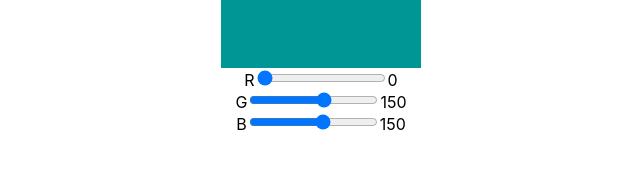
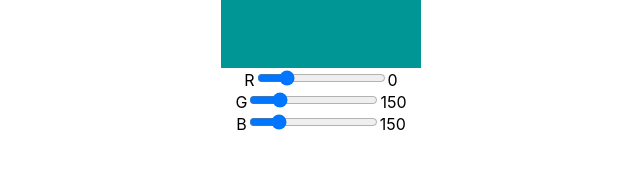
Before and after one commit to sasie59/react-homework, a React (Create React App) app: page /#/HW11ColorPad in a window 1280 px wide. Shown: the part 281-450 px from the top of the page, without its empty margins (319-959 px from the left). Built offline with nearby package versions, Linux system fonts and the light colour scheme.

Commit message:
fix(HW11 hooks)

```diff
--- a/src/HW11ColorPad.js
+++ b/src/HW11ColorPad.js
@@ -7,8 +7,11 @@ export default function HW11ColorPad() {
     b: 150,
   });
 
-  const handleChange = ({target}) => {
-    setPad(target.value);
+  const handleChange = (color, {target}) => {
+    setPad({
+      ...pad,
+      [color]: target.value
+    });
   };
 
   return (
@@ -26,31 +29,25 @@ export default function HW11ColorPad() {
       R
       <input
         type="range"
-        name="pad.r"
-        value={pad.r}
         min="0"
         max="255"
-        onChange={handleChange}
+        onChange={handleChange.bind(this, 'r')}
       />{pad.r}
       <br />
       G
       <input
         type="range"
-        name="pad.g"
-        value={pad.g}
         min="0"
         max="255"
-        onChange={handleChange}
+        onChange={handleChange.bind(this, 'g')}
       />{pad.g}
       <br />
       B
       <input
         type="range"
-        name="pad.b"
-        value={pad.b}
         min="0"
         max="255"
-        onChange={handleChange}
+        onChange={handleChange.bind(this, 'b')}
       />{pad.b}
       <br />
     </div>
```
